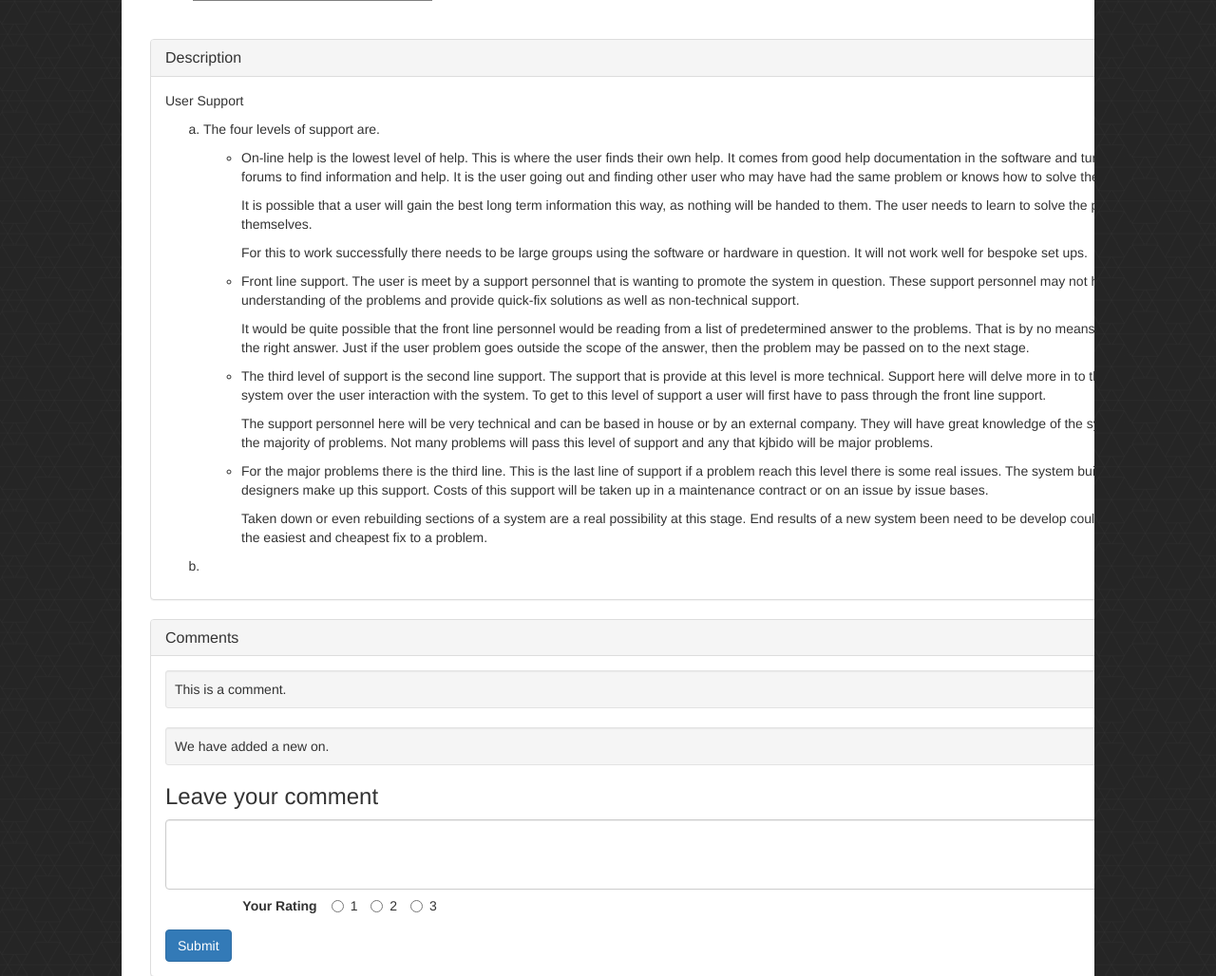
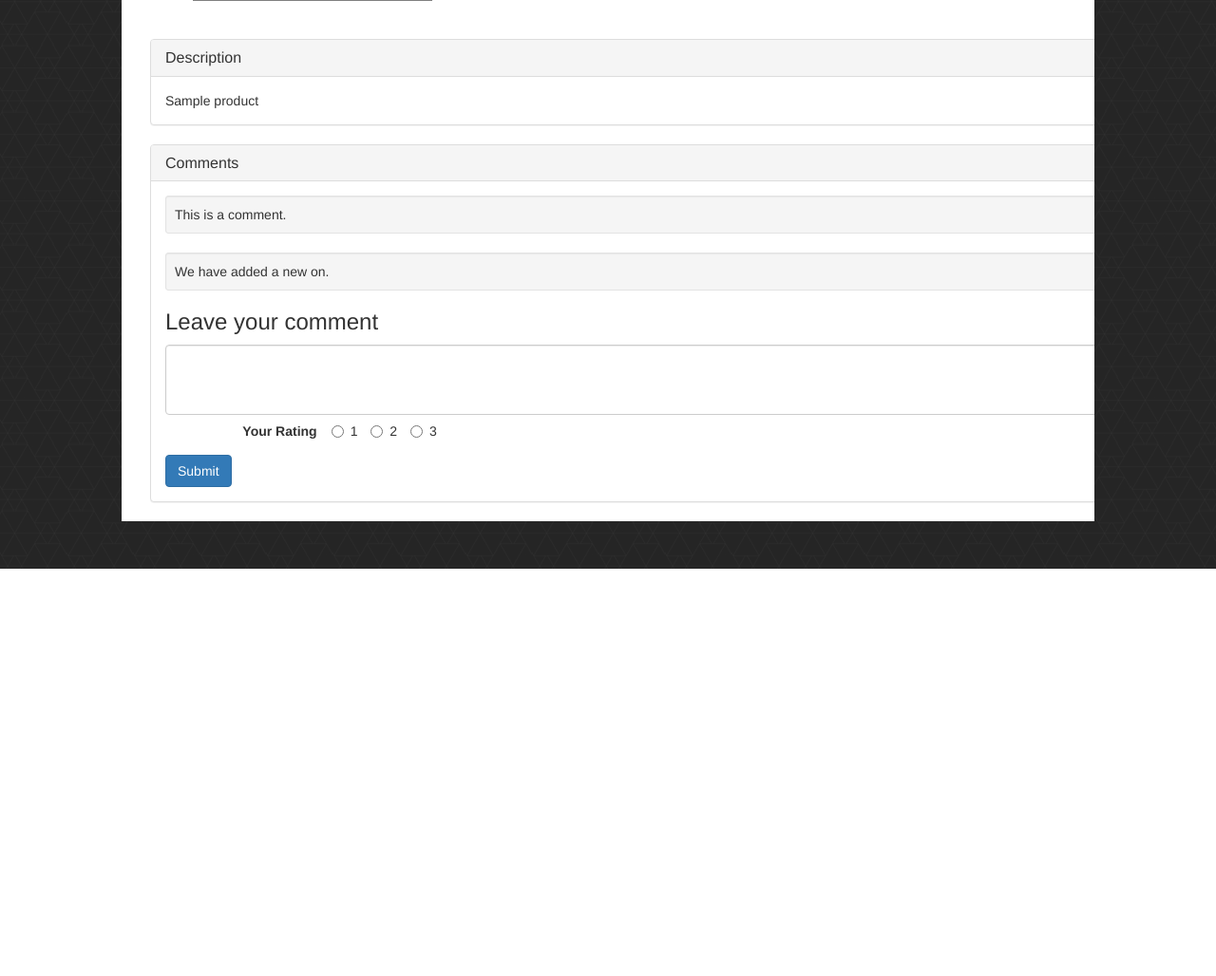
Before and after one commit to Boomatang/my_web_app, a Flask app: template templates/products/product_view.html in a window 1280 px wide. Shown: the part 653-1681 px from the top of the page at 95% size. After the commit the page ends 1252 px from the top, so only its background shows below. Run offline with Flask 2, Linux system fonts and the light colour scheme; the template is opened without the code that fills it: most values are stand-ins (such as "Sample title", 1, 10 or a date in 2020); parts of the project's set-up code (start-up, migrations or seed data) failed here and were passed over; some libraries are stand-ins or nearby versions.

Commit message:
Added more to the product pages

```diff
--- a/app.py
+++ b/app.py
@@ -1,7 +1,7 @@
 from functools import wraps
 import re
 import time
-
+from pymysql import escape_string as thwart
 from flask import Flask, render_template, request, flash, url_for, session
 from werkzeug.utils import redirect
 from passlib.hash import sha256_crypt
@@ -141,8 +141,6 @@
         product_list.append((ID, name, text, cost))
 
     if request.method == 'POST':
-        flash("you got it right the first time")
-
         if request.form['action'] == 'View':
             # TODO: pass the page number in to the url
             IDprod = request.form['Product'][0]
@@ -162,8 +160,8 @@
 def product_view():
     # TODO: There is a lot of sql work needed here
     IDproduct = request.args.get('ID')
-
-    return render_template('products/product_view.html')
+    product = product_details(IDproduct)
+    return render_template('products/product_view.html', product=product)
 
 
 # TODO: Set up the account page
@@ -179,7 +177,7 @@
 
 
 @app.errorhandler(405)
-def fail404(e):
+def fail405(e):
     return render_template("errors/405.html")
 
 
--- a/site_functions/common_functions.py
+++ b/site_functions/common_functions.py
@@ -12,12 +12,6 @@
     if len(text) > max_length:
         new_text = text[:max_length] + "..."
 
-    elif len(text) < max_length:
-        short = max_length - len(text)
-
-        blank = ' ' * short
-        new_text = text + blank
-
     else:
         new_text = text
 
--- a/templates/products/product_view.html
+++ b/templates/products/product_view.html
@@ -28,9 +28,9 @@
 
 
                 <div class="container col-sm-4 col-md-6">
-                    <h2>Product Title</h2>
-                    <h4>&nbsp;&nbsp;&nbsp;&nbsp;&nbsp;&nbsp;&nbsp;&nbsp;&nbsp;&nbsp;&nbsp;&nbsp;<sup>By</sup> <cite>James
-                        Fitzpatrick</cite></h4>
+                    <h2>{{ product[1] }}</h2>
+                    <h4>&nbsp;&nbsp;&nbsp;&nbsp;&nbsp;&nbsp;&nbsp;&nbsp;&nbsp;&nbsp;&nbsp;&nbsp;<sup>By</sup>
+                        <cite>{{ product[4] }}</cite></h4>
 
                     <div class="container  col-sm-4 col-md-6">
                         <p><b>User Rating</b></p>
@@ -47,7 +47,7 @@
 
 
                 <div class="container">
-                    <h3>Price: &euro;29.99</h3>
+                    <h3>Price: &euro;{{ product[3] }}</h3>
                     <a class="btn btn-primary" href="#" role="button">Add to Cart</a>
                 </div>
         </header>
@@ -60,76 +60,7 @@
                 <h3 class="panel-title">Description</h3>
             </div>
             <div class="panel-body">
-                <p>
-                    User Support</p>
-                <ol type="a">
-                    <li/>
-                    <p>
-                        The four levels of support are.</p>
-                    <ul>
-                        <li/>
-                        <p>
-                            On-line help is the lowest level of help. This is where the user
-                            finds their own help. It comes from good help documentation in the
-                            software and turning to the Internet forums to find information
-                            and help. It is the user going out and finding other user who may
-                            have had the same problem or knows how to solve the problems.
-                        </p>
-
-                        <p>It
-                            is possible that a user will gain the best long term information
-                            this way, as nothing will be handed to them. The user needs to
-                            learn to solve the problems themselves.
-                        </p>
-
-                        <p>For
-                            this to work successfully there needs to be large groups using the
-                            software or hardware in question. It will not work well for
-                            bespoke set ups.</p>
-                        <li/>
-                        <p>
-                            Front line support. The user is meet by a support personnel that
-                            is wanting to promote the system in question. These support
-                            personnel may not have a technical understanding of the problems
-                            and provide quick-fix solutions as well as non-technical support.</p>
-
-                        <p>It
-                            would be quite possible that the front line personnel would be
-                            reading from a list of predetermined answer to the problems. That
-                            is by no means saying that its not the right answer. Just if the
-                            user problem goes outside the scope of the answer, then the
-                            problem may be passed on to the next stage.</p>
-                        <li/>
-                        <p>
-                            The third level of support is the second line support. The support
-                            that is provide at this level is more technical. Support here will
-                            delve more in to the workings of the system over the user
-                            interaction with the system. To get to this level of support a
-                            user will first have to pass through the front line support.</p>
-
-                        <p>The
-                            support personnel here will be very technical and can be based in
-                            house or by an external company. They will have great knowledge of
-                            the system and can solve the majority of problems. Not many
-                            problems will pass this level of support and any that kjbido will
-                            be major problems.</p>
-                        <li/>
-                        <p>
-                            For the major problems there is the third line. This is the last
-                            line of support if a problem reach this level there is some real
-                            issues. The system builders, analysts and designers make up this
-                            support. Costs of this support will be taken up in a maintenance
-                            contract or on an issue by issue bases.
-                        </p>
-
-                        <p>Taken
-                            down or even rebuilding sections of a system are a real
-                            possibility at this stage. End results of a new system been need
-                            to be develop could come out as been the easiest and cheapest fix
-                            to a problem.
-                        </p>
-                    </ul>
-                    <li/>
+                {{ product[2] }}
             </div>
 
         </section>
```
Also changed, not shown: site_functions/sql_statments.py (+24 -0 lines), 1 other file.
